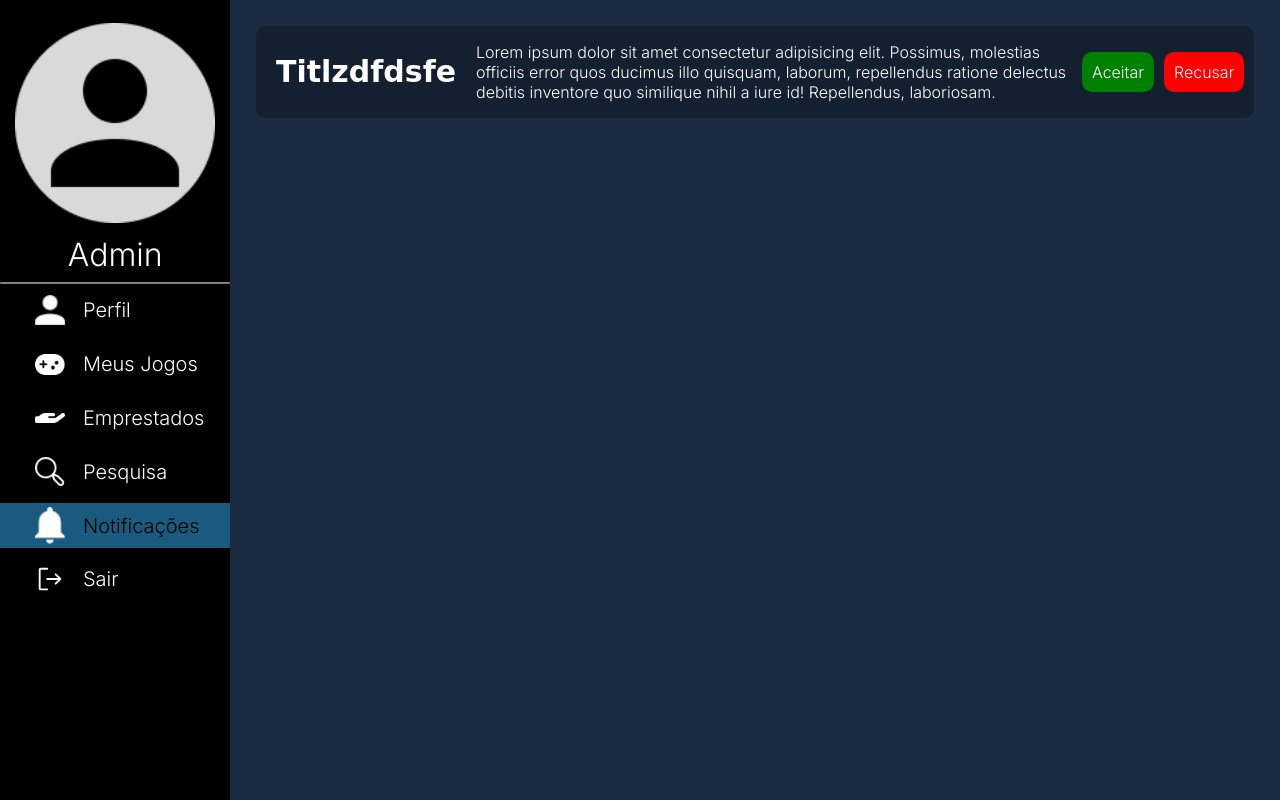
After one commit to amaropedro/Hand-A-Game, a Django app: page /notifications in a window 1280 px wide. The commit adds this page. Run offline with Django 4.2, Linux system fonts and the light colour scheme; a user stored in the database is signed in.

Commit message:
Estilização da notificação

```diff
--- a/hand_a_game/main/static/main/styles.css
+++ b/hand_a_game/main/static/main/styles.css
@@ -675,3 +675,48 @@ input:focus{
 .acc:hover, .rec:hover{
     text-decoration: underline;
 }
+
+/*Notificação*/
+
+.notifications-container .notification {
+    width: 100%;
+    background-color: #00000044;
+
+    border-radius: 10px;
+
+    display: flex;
+    align-items: center;
+}
+
+.notifications-container .title {
+    font-size: 30px;
+    margin: 20px;
+}
+
+.notifications-container .description {
+    color: white;
+}
+
+.notifications-container .buttons-container {
+    display: flex;
+    gap: 10px;
+
+    padding: 10px;
+}
+
+.notifications-container .buttons-container a {
+    padding: 10px;
+    border-radius: 10px;
+
+    color: white;
+
+    cursor: pointer;
+}
+
+.notifications-container .buttons-container .accept {
+    background-color: green;
+}
+
+.notifications-container .buttons-container .refuse {
+    background-color: red;
+}
--- a/hand_a_game/main/templates/base.html
+++ b/hand_a_game/main/templates/base.html
@@ -58,6 +58,7 @@
                 </a>
                 <a
                     class="sidebar-btn"
+                    href="{% url 'notifications' %}"
                     id="{% if currentNumber == 4 %}{{ 'current' }}{% endif %}"
                 >
                     <img class="icon" src="{% static 'main/images/notificação.png' %}">
--- /dev/null
+++ b/hand_a_game/main/templates/main/notifications.html
@@ -0,0 +1,26 @@
+{% extends 'base.html' %}
+{% load static %}
+
+{% block styles %}
+  <style>
+  </style>
+{% endblock %}
+
+{% block content %}
+
+<div class="jogos">
+    <div class="notifications-container">
+        <div class="notification">
+            <h3 class="title">Titlzdfdsfe</h3>
+            <p class="description">
+                Lorem ipsum dolor sit amet consectetur adipisicing elit. Possimus, molestias officiis error quos ducimus illo quisquam, laborum, repellendus ratione delectus debitis inventore quo similique nihil a iure id! Repellendus, laboriosam.
+            </p>
+            <div class="buttons-container">
+                <a class="accept">Aceitar</a>
+                <a class="refuse">Recusar</a>
+            </div>
+        </div>
+    </div>
+</div>
+
+{% endblock %}
--- a/hand_a_game/main/urls.py
+++ b/hand_a_game/main/urls.py
@@ -13,5 +13,6 @@ urlpatterns = [
   path('delete/<int:id>', views.delete_view, name="delete"),
   path('editUser', views.editUser_view, name="editUser"),
   path('borrow/<int:id>', views.borrow_view, name="borrow"),
-  path('borrowed', views.borrowed_view, name='borrowed')
+  path('borrowed', views.borrowed_view, name='borrowed'),
+  path('notifications', views.notifications_view, name='notifications')
 ]
--- a/hand_a_game/main/views.py
+++ b/hand_a_game/main/views.py
@@ -288,3 +288,10 @@ def borrowed_view(request):
             'currentNumber': 2,
         })
     return redirect('login')
+
+def notifications_view(request):
+    if request.user.is_authenticated:
+        return render(request, 'main/notifications.html', {
+            'currentNumber': 4,
+        })
+    return redirect('login')
```
Also changed, not shown: hand_a_game/db.sqlite3.
